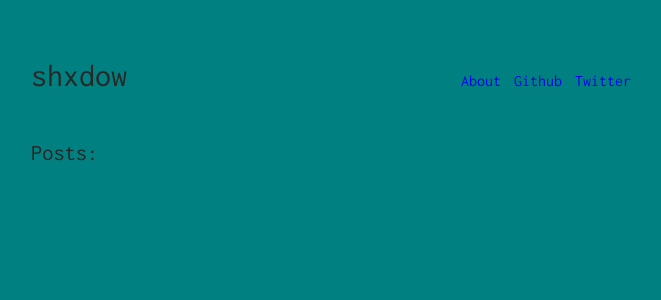
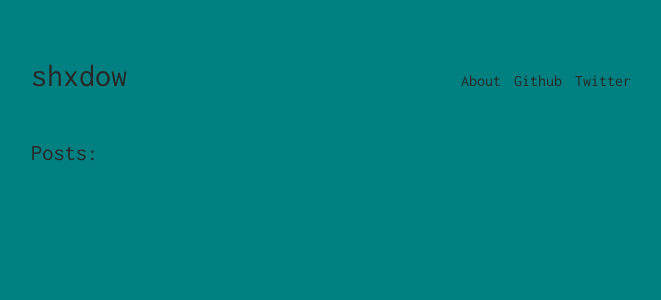
Before and after one commit to shxdow/shxdow.github.io, a Jekyll site: the page built from index.html, in a window 1280 px wide. Shown: the top 300 px of the page, without its empty margins (309-970 px from the left). Built offline with Jekyll 4.4.1, drawn with Linux system fonts in a browser that asks for light colours.

Commit message:
Changed links' color

```diff
--- a/assets/css/main.scss
+++ b/assets/css/main.scss
@@ -20,20 +20,20 @@ p {
 	line-height: 150%;
 }
 a {
-  // color: $color-link;
+  color: $color-black;
   // text-decoration: none;
   &:visited {
-	// color: $color-link;
+	color: $color-black;
 	// text-decoration: none;
   }
   &:hover {
-	color: $color-link;
+	color: $color-black;
 	// text-decoration: none;
 	padding-bottom: 1px;
-	border-bottom: 1px solid $color-link;
+	border-bottom: 1px solid $color-black;
   }
   &:active {
-	color: $color-link;
+	color: $color-black;
 	// text-decoration: none;
   }
 }
```
